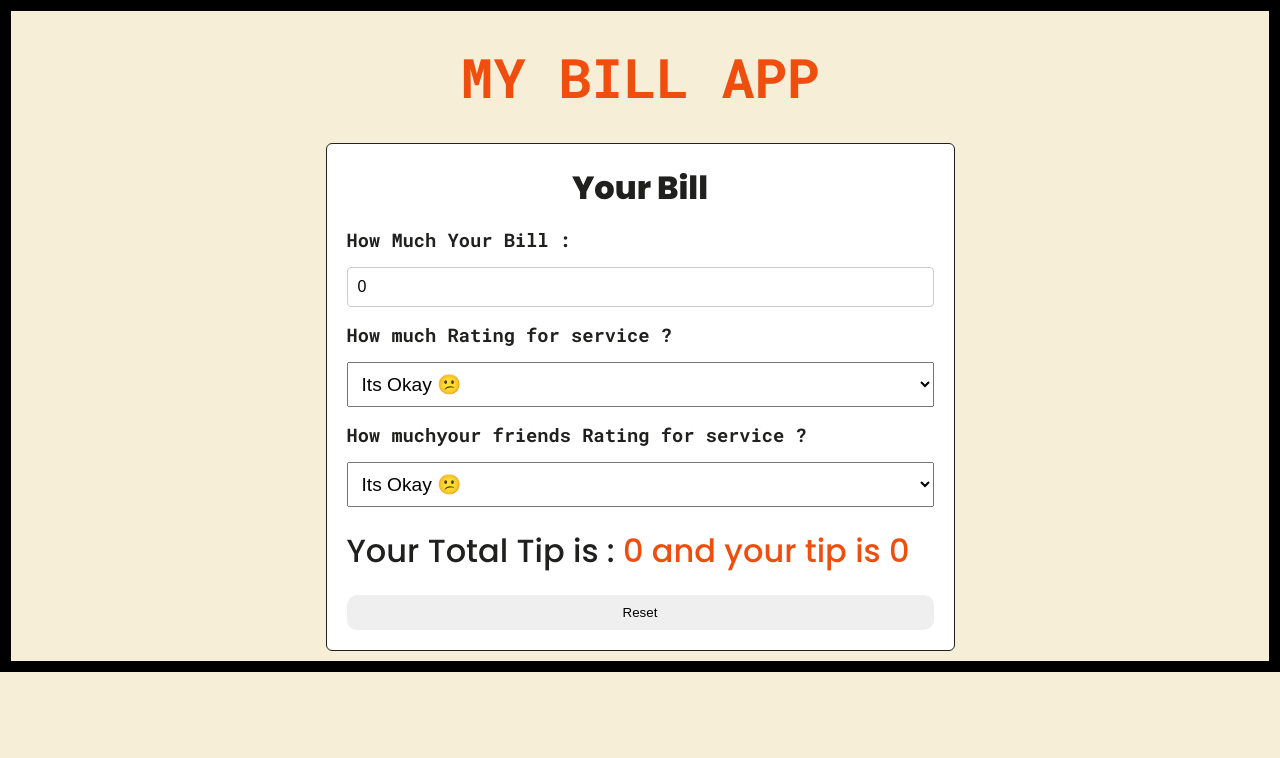
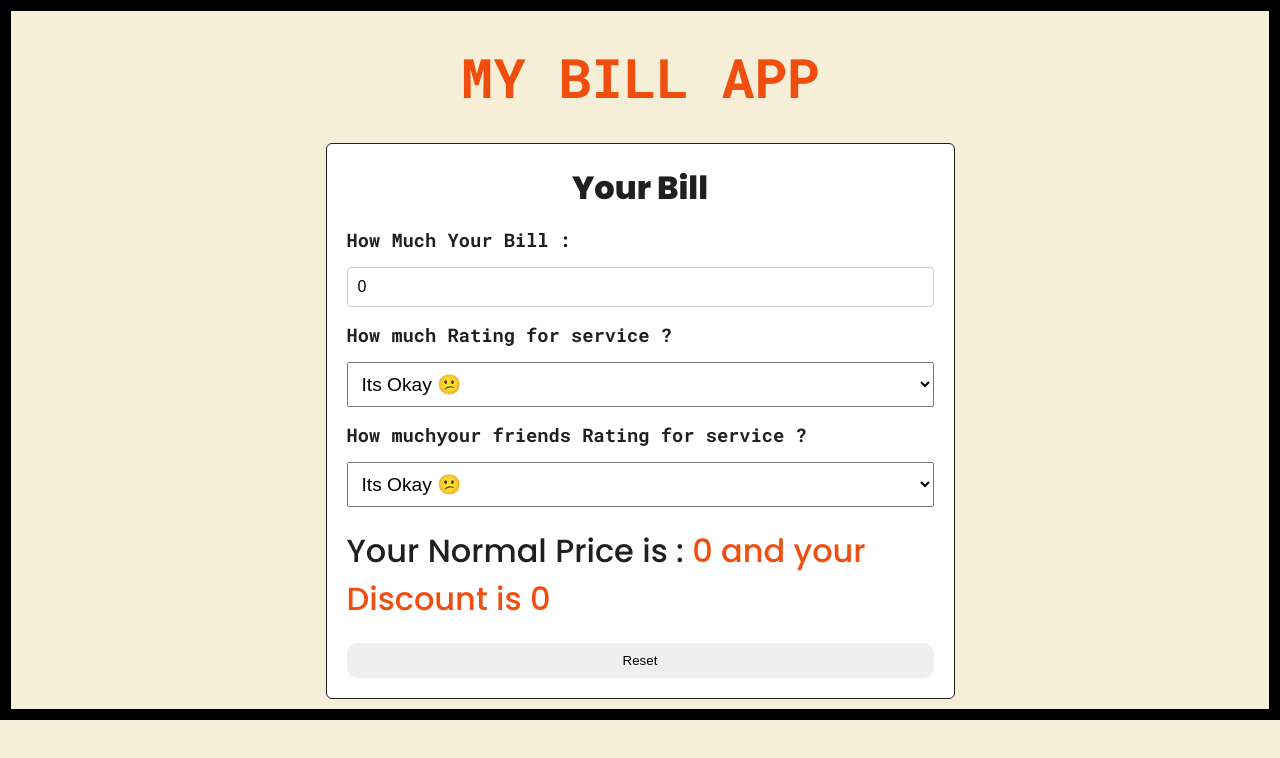
Before and after one commit to AKSHAY0128W/BillCounter_usingProps, a React (Vite) app: page / in a window 1280 px wide. Shown: the top 758 px of the page. Built offline with nearby package versions, Linux system fonts and the light colour scheme.

Commit message:
add discount fetures

```diff
--- a/src/components/BillPrice.jsx
+++ b/src/components/BillPrice.jsx
@@ -3,10 +3,10 @@ const BillPrice = ({ bill, totalTip }) => {
   return (
     <div className="bill-price">
       <h2>
-        Your Total Tip is :{" "}
+        Your Normal Price is :{" "}
         <span>
           {" "}
-          {bill} and your tip is {totalTip} {}
+          {bill} and your Discount is {totalTip} {}
         </span>
       </h2>
     </div>
--- a/src/components/ResetBtn.jsx
+++ b/src/components/ResetBtn.jsx
@@ -2,7 +2,7 @@
 const ResetBtn = ({ onReset }) => {
   return (
     <div className="reset">
-      <button onClick={() => onReset}>Reset</button>
+      <button onClick={onReset}>Reset</button>
     </div>
   );
 };
--- a/src/components/TipCounter.jsx
+++ b/src/components/TipCounter.jsx
@@ -9,7 +9,13 @@ const TipCounter = () => {
   const [percentage2, setPercentage2] = useState(0); // Initialize percentage2 as a number
 
   // Calculate total tip based on the bill and average of percentages
-  const totalTip = bill * (((percentage1 + percentage2) % 2) % 100);
+  const totalTip = bill - (((percentage1 + percentage2) % 2) % 100);
+
+  const onReset = () => {
+    setBill(0);
+    setPercentage1(0);
+    setPercentage2(0);
+  };
 
   return (
     <div className="bill-list">
@@ -26,14 +32,7 @@ const TipCounter = () => {
         />
         <BillPrice totalTip={totalTip} bill={bill} />{" "}
         {/* Format totalTip to two decimal places */}
-        <ResetBtn
-          onReset={() => {
-            setBill(0);
-            setPercentage1(0);
-            setPercentage2(0);
-          }}
-        />{" "}
-        {/* Reset functionality */}
+        <ResetBtn onReset={onReset} /> {/* Reset functionality */}
       </div>
     </div>
   );
```
